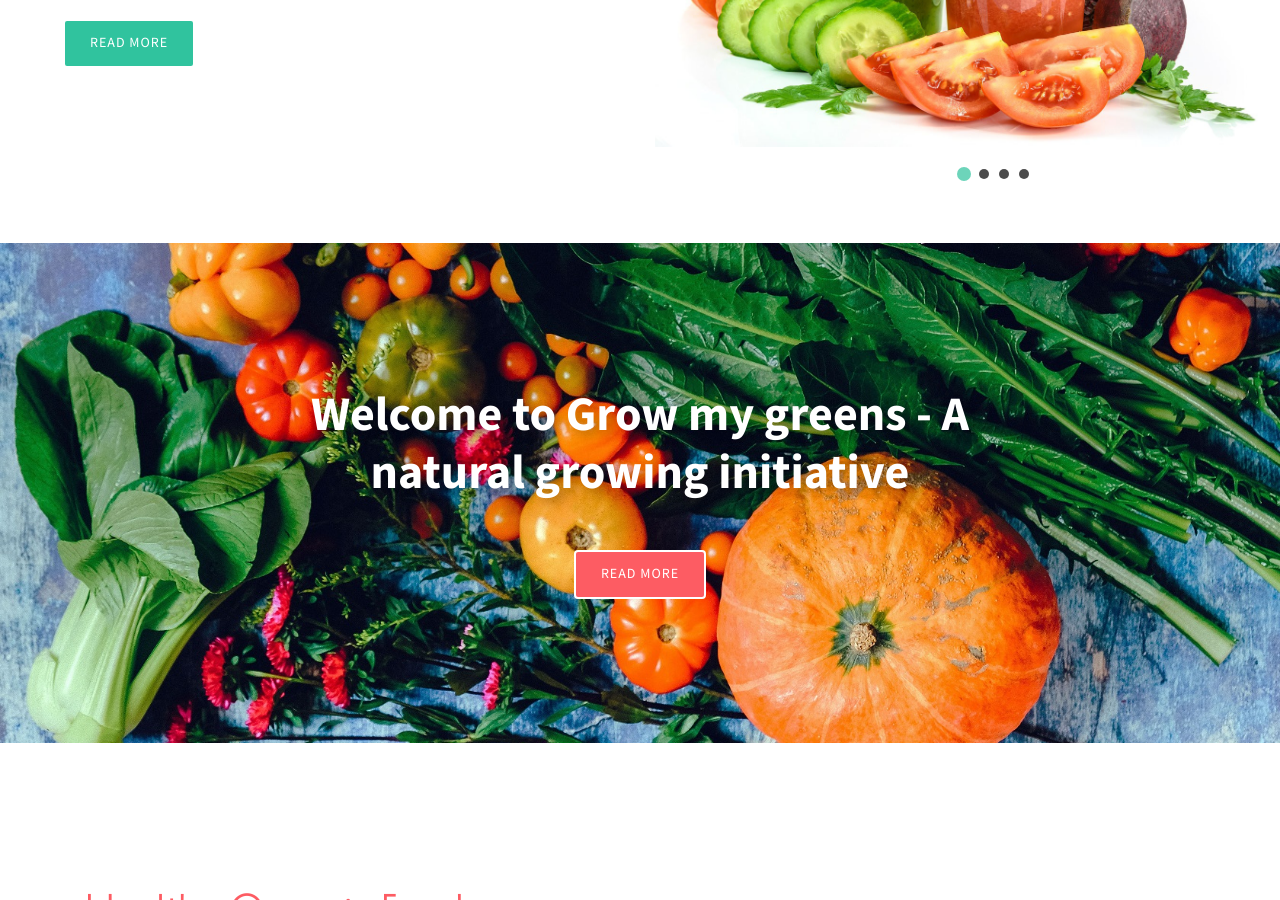
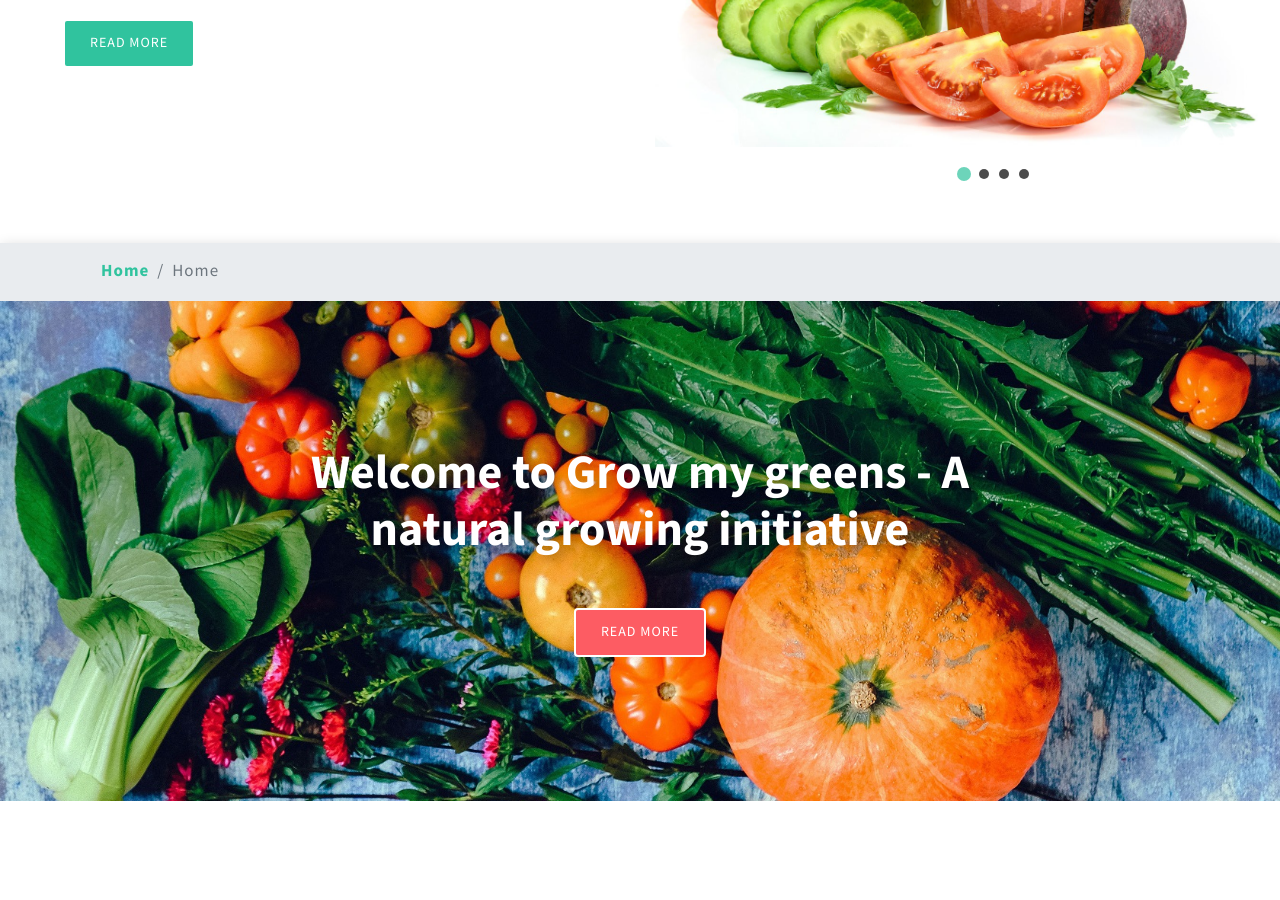
Before and after one commit to dhanyacm/GrowMyGreens, a Jekyll site: the page built from index.html, in a window 1280 px wide and 900 px high, scrolled down 449 px. Built offline with Jekyll 4.4.1, drawn with Linux system fonts in a browser that asks for light colours.

Commit message:
Update header.html

```diff
--- a/_includes/header.html
+++ b/_includes/header.html
@@ -144,10 +144,11 @@
 			</div>
 		</div>
 		<!-- //banner -->
+
+	{% endif %}
+
 	</div>
 	<!-- //main -->
-
-   {% else %}
 
    	<!-- page details -->
 	<div class="breadcrumb-mob-temsls py-1">
@@ -161,6 +162,3 @@
 		</div>
 	</div>
 	<!-- //page details -->
-
-
-   {% endif %}
```
